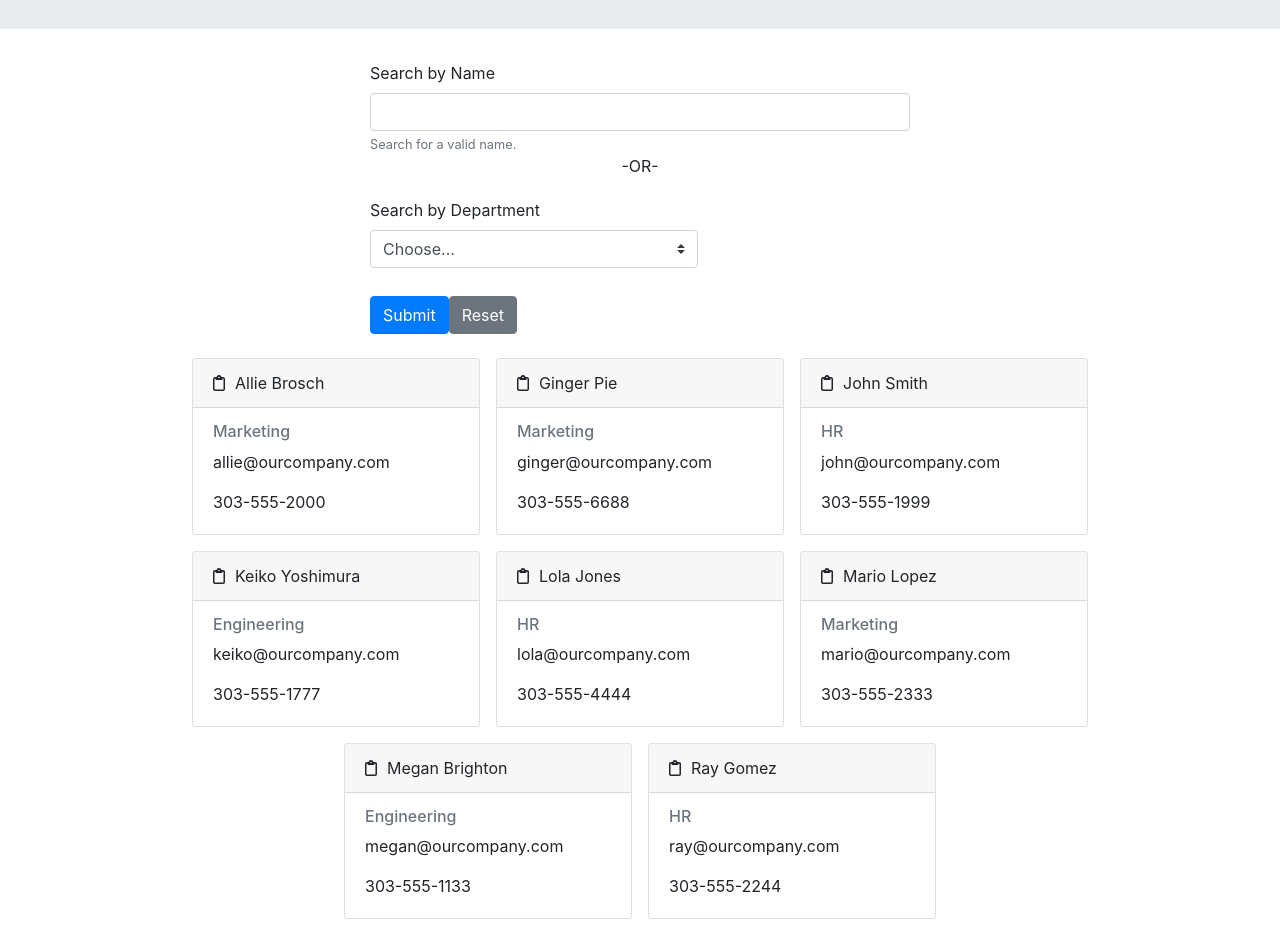
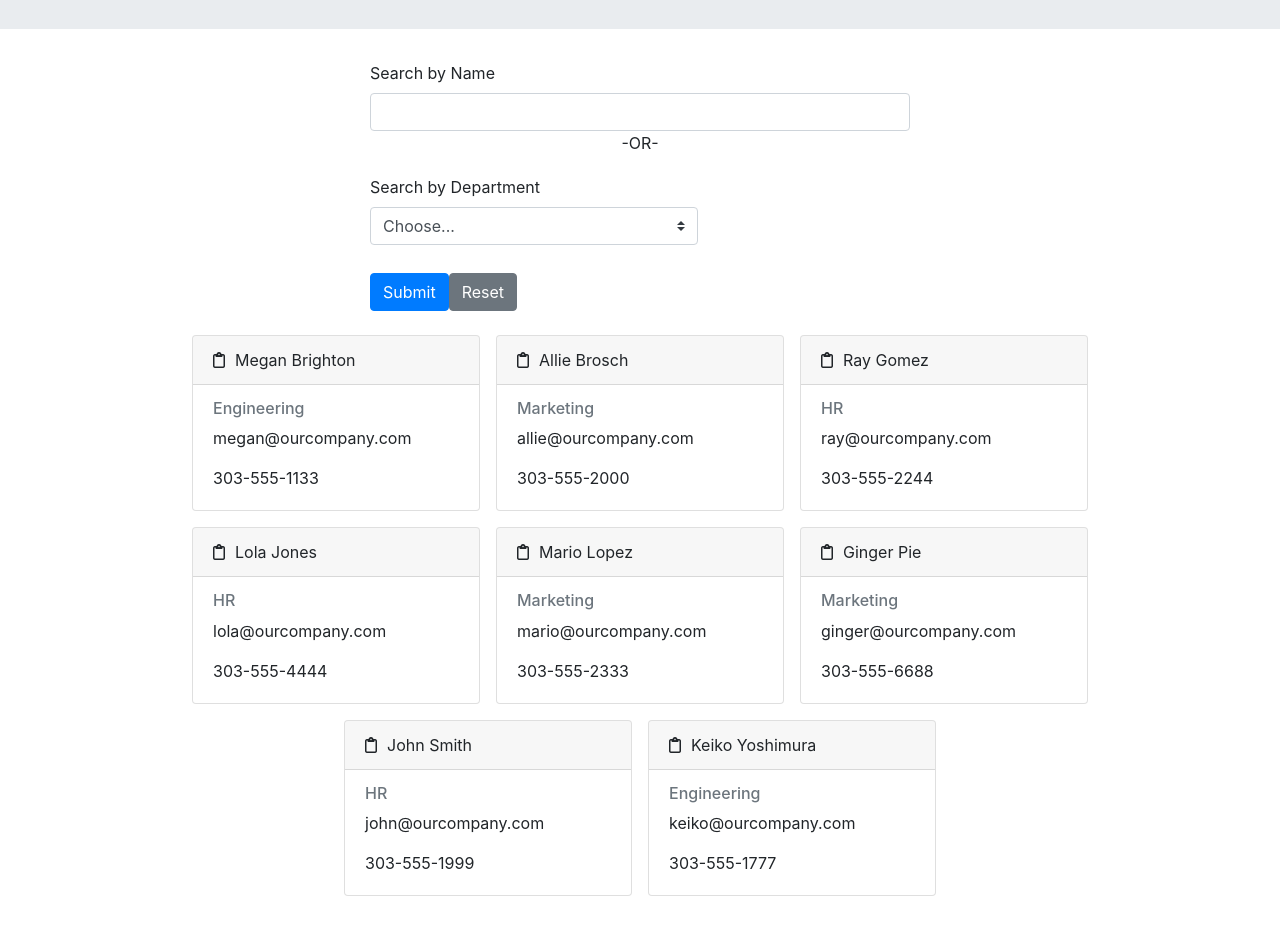
Before and after one commit to BestBroBradley/employee-dir, a React (Create React App) app: page / in a window 1280 px wide. Shown: the part 220-1147 px from the top of the page. After the commit the page ends 1124 px from the top, so only its background shows below. Built offline with nearby package versions, Linux system fonts and the light colour scheme.

Commit message:
Added additional search functionality

```diff
--- a/src/components/EmpCard.js
+++ b/src/components/EmpCard.js
@@ -6,7 +6,7 @@ export const EmpCard = (props) => {
         <div className="col-4-lg col-6-small card m-2" style={{ width: "18rem" }}>
             <div className="card-header">
                 <i className="far fa-clipboard"></i>
-                <span style={{marginLeft: 10}}>{props.name}</span>
+            <span style={{marginLeft: 10}}>{props.firstname} {props.lastname}</span>
             </div>
             <div className="card-body">
                 <h6 className="card-subtitle mb-2 text-muted">{props.department}</h6>
--- a/src/components/SearchResults.js
+++ b/src/components/SearchResults.js
@@ -4,7 +4,7 @@ import { EmpCard } from "./EmpCard.js"
 
 export const SearchResults = () => {
 
-    const sortedEmp = employees.sort((a, b) => (a.name > b.name) ? 1 : -1)
+    const sortedEmp = employees.sort((a, b) => (a.lastname > b.lastname) ? 1 : -1)
 
     const [ results, setResults ] = useState({
             employees: sortedEmp
@@ -22,11 +22,11 @@ export const SearchResults = () => {
         document.getElementById("search-form").reset()
 
         if (department && name) {
-            setResults({employees: employees.filter((employee) => employee.name === name && employee.department)})
+            setResults({employees: employees.filter((employee) => (`${employee.firstname} ${employee.lastname}`).includes(name) && employee.department === department)})
         } else if (department) {
             setResults({employees: employees.filter((employee) => employee.department === department)})
         } else if (name) {
-            setResults({employees: employees.filter((employee) => employee.name === name)})
+            setResults({employees: employees.filter((employee) => (`${employee.firstname} ${employee.lastname}`).includes(name))})
         }
     })
 
@@ -38,7 +38,6 @@ export const SearchResults = () => {
                         <div className="form-group">
                             <label htmlFor="exampleInputEmail1">Search by Name</label>
                             <input name="name" type="text" className="form-control" id="name-field" aria-describedby="emailHelp" />
-                            <small id="name" className="form-text text-muted">Search for a valid name.</small>
                             <div className="row" style={{ justifyContent: "center" }}><p>-OR-</p></div>
                             <div className="form-row align-items-center">
                                 <div className="col-auto my-1">
@@ -59,7 +58,8 @@ export const SearchResults = () => {
             <div className="row" style={{ justifyContent: "center" }}>
                 {results.employees !== [] ? results.employees.map(result => (<EmpCard
                     key={result.id}
-                    name={result.name}
+                    firstname={result.firstname}
+                    lastname={result.lastname}
                     department={result.department}
                     email={result.email}
                     phone={result.phone}
--- a/src/data/employees.js
+++ b/src/data/employees.js
@@ -1,56 +1,64 @@
 export const employees =
     [{
     id: 1,
-    name: "John Smith",
+    firstname: "John",
+    lastname: "Smith",
     email: "john@ourcompany.com",
     phone: "303-555-1999",
     department: "HR"
 },
 {
     id: 2,
-    name: "Keiko Yoshimura",
+    firstname: "Keiko",
+    lastname: "Yoshimura",
     email: "keiko@ourcompany.com",
     phone: "303-555-1777",
     department: "Engineering"
 },
 {
     id: 3,
-    name: "Lola Jones",
+    firstname: "Lola",
+    lastname: "Jones",
     email: "lola@ourcompany.com",
     phone: "303-555-4444",
     department: "HR"
 },
 {
     id: 4,
-    name: "Mario Lopez",
+    firstname: "Mario",
+    lastname: "Lopez",
     email: "mario@ourcompany.com",
     phone: "303-555-2333",
     department: "Marketing"
 },
 {
     id: 5,
-    name: "Allie Brosch",
+    firstname: "Allie",
+    lastname: "Brosch",
     email: "allie@ourcompany.com",
     phone: "303-555-2000",
     department: "Marketing"
 },
 {
     id: 6,
-    name: "Megan Brighton",
+    firstname: "Megan",
+    lastname: "Brighton",
     email: "megan@ourcompany.com",
     phone: "303-555-1133",
     department: "Engineering"
 },
 {
     id: 7,
-    name: "Ray Gomez",
+    firstname: "Ray",
+    lastname: "Gomez",
     email: "ray@ourcompany.com",
     phone: "303-555-2244",
     department: "HR"
 },
 {
     id: 8,
-    name: "Ginger Pie",
+    firstname: "Ginger",
+    lastname: "Pie",
     email: "ginger@ourcompany.com",
     phone: "303-555-6688",
     department: "Marketing"
```
